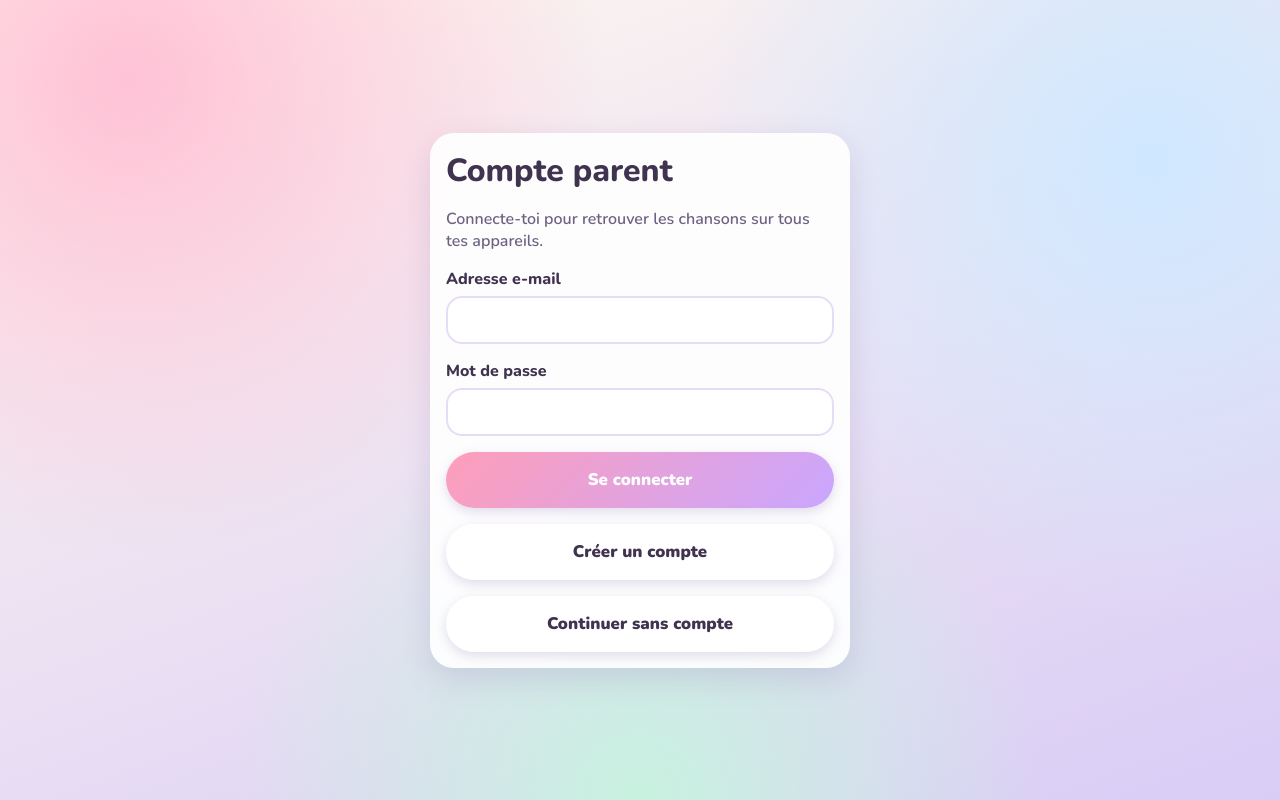
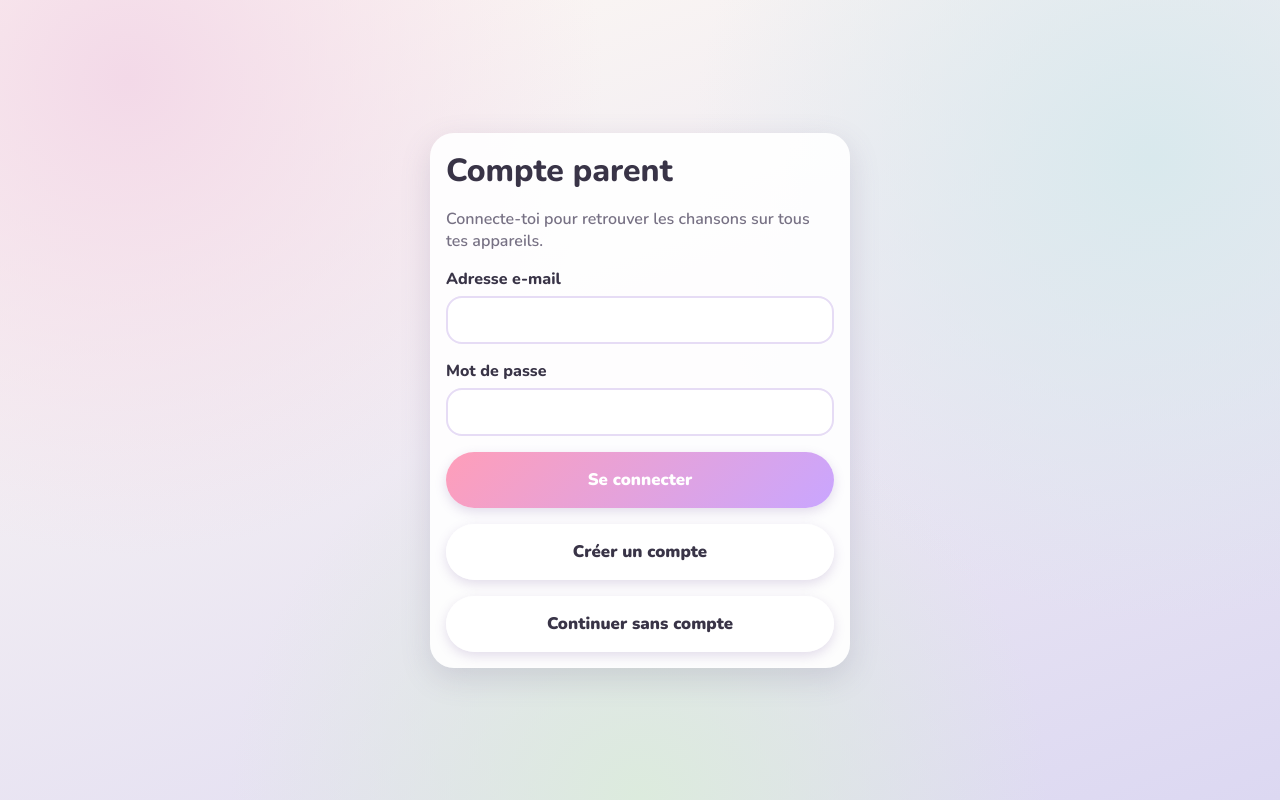
Before and after one commit to moonback/Leanna-jukebox, a React (Vite) app: page /#/ in a window 1280 px wide. Built offline with nearby package versions, Linux system fonts and the light colour scheme; no server answers.

Commit message:
Palette Cat World : crème, lilas, sauge et rose poudré

```diff
--- a/src/styles/variables.css
+++ b/src/styles/variables.css
@@ -1,23 +1,23 @@
 :root {
-  --color-cream: #fff8ef;
-  --color-peach: #ffd8c2;
-  --color-pink: #ffc2d6;
-  --color-pink-deep: #e96d97;
-  --color-lavender: #d9ccf6;
-  --color-lavender-deep: #7d62c4;
-  --color-sky: #cfe8ff;
-  --color-sky-deep: #3f86c9;
-  --color-mint: #c8f2e0;
-  --color-mint-deep: #2f9e74;
-  --color-ink: #3f3350;
-  --color-ink-soft: #6e6283;
+  --color-cream: #fffaf3;
+  --color-peach: #f8d9bd;
+  --color-pink: #f3d9e8;
+  --color-pink-deep: #d985ad;
+  --color-lavender: #dcd8f2;
+  --color-lavender-deep: #776b9f;
+  --color-sky: #d9e9ed;
+  --color-sky-deep: #638b9a;
+  --color-mint: #dcebdd;
+  --color-mint-deep: #658d73;
+  --color-ink: #393447;
+  --color-ink-soft: #777184;
   --color-surface: rgba(255, 255, 255, 0.72);
   --color-surface-strong: rgba(255, 255, 255, 0.92);
   --color-border: rgba(255, 255, 255, 0.9);
   --color-danger: #c2415d;
-  --color-focus: #7d62c4;
+  --color-focus: #776b9f;
 
-  --shadow-soft: 0 10px 30px rgba(120, 90, 160, 0.18);
+  --shadow-soft: 0 10px 30px rgba(102, 91, 130, 0.18);
   --shadow-press: 0 4px 12px rgba(120, 90, 160, 0.2);
   --radius-xl: 32px;
   --radius-lg: 24px;
```
